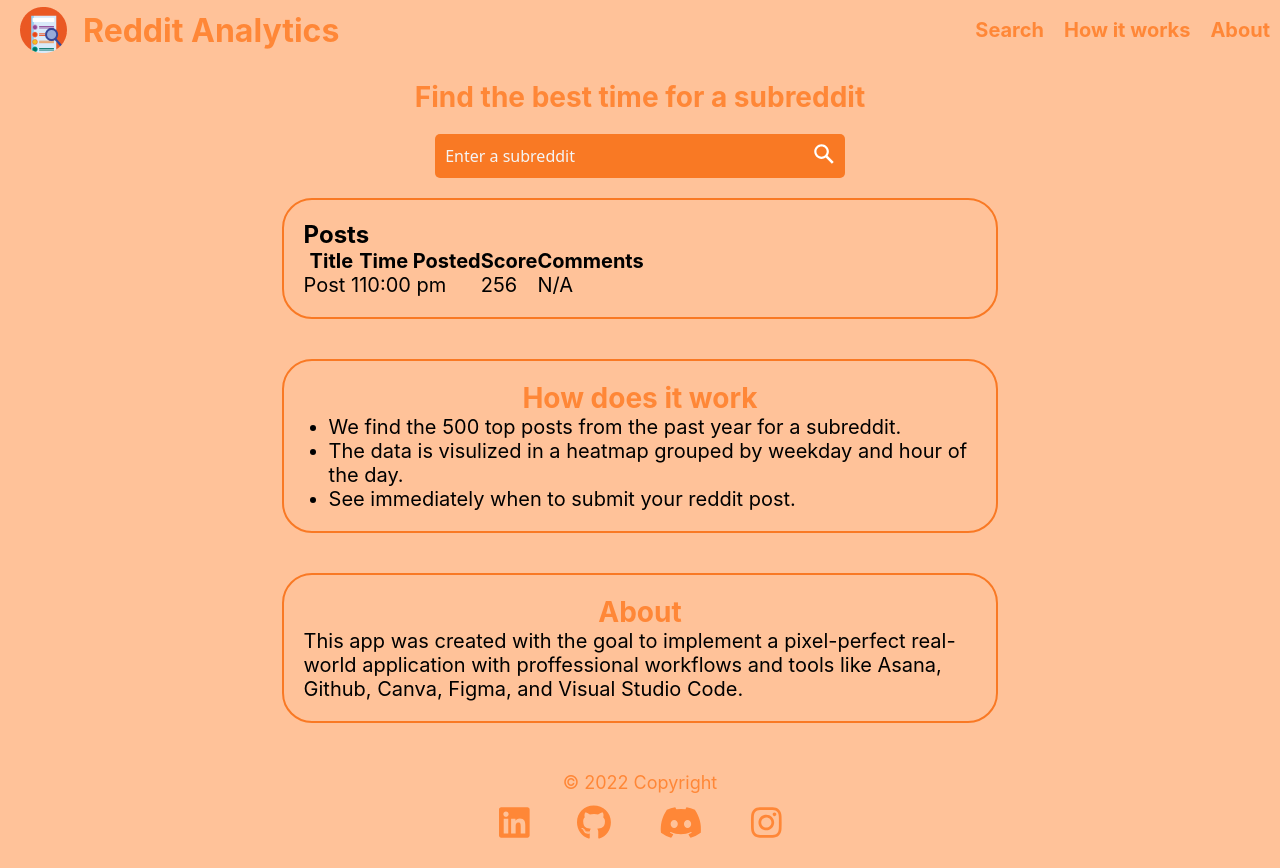
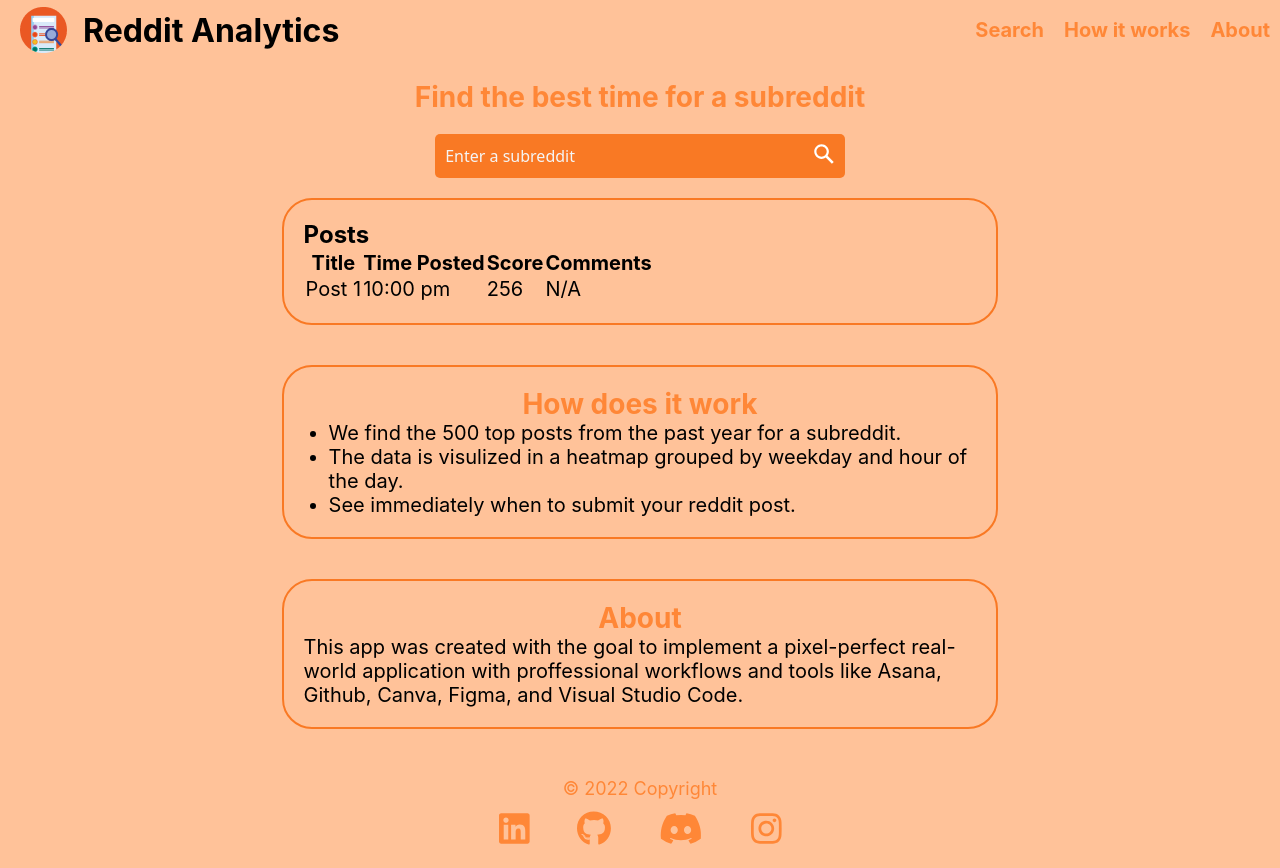
Before and after one commit to manuelleungchen/reddit-analytics, a React (Create React App) app: page / in a window 1280 px wide. Built offline with nearby package versions, Linux system fonts and the light colour scheme.

Commit message:
Compiled warning fixed

```diff
--- a/src/App.js
+++ b/src/App.js
@@ -1,10 +1,9 @@
-import logo from './logo.svg';
 import styles from './App.module.css';
 
 // Importing App Components
 import Header from './components/Header/Header';
 import SearchBar from './components/SearchBar/SearchBar';
-import Heatmap from './components/Heatmap/Heatmap';
+// import Heatmap from './components/Heatmap/Heatmap';
 import Postslist from './components/Postslist/Postslist';
 import Footer from './components/Footer/Footer';
 
--- a/src/components/Header/Header.js
+++ b/src/components/Header/Header.js
@@ -13,10 +13,10 @@ function Header() {
     return (
         <header>
             <nav className={styles.navigation}>
-                <a href="#" className={styles.brandName}>
+                <div className={styles.brandName}>
                     <img src={logo} alt="Reddit Analytics Logo" />
                     <h1>Reddit Analytics</h1>
-                </a>
+                </div>
                 <button
                     className={styles.hamburger}
                     onClick={toggleIsNavExpanded}
--- a/src/components/Post/Post.js
+++ b/src/components/Post/Post.js
@@ -1,5 +1,5 @@
 import React from 'react';
-import styles from './Post.module.css';
+// import styles from './sPost.module.css';
 
 function Post() {
   return (
```
